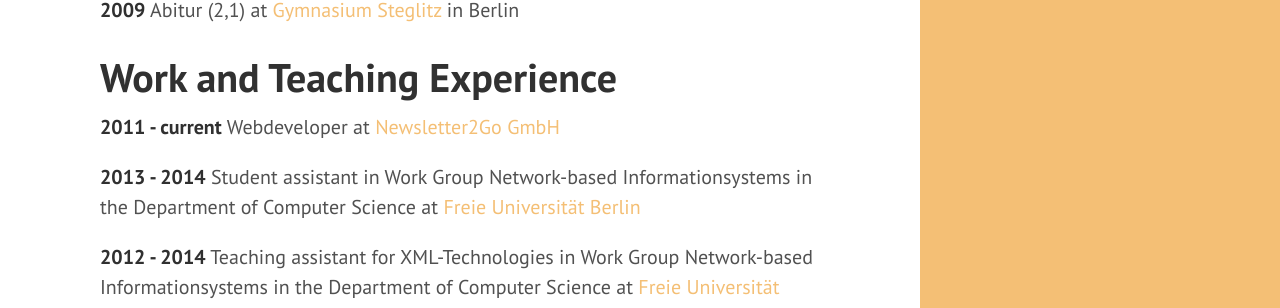
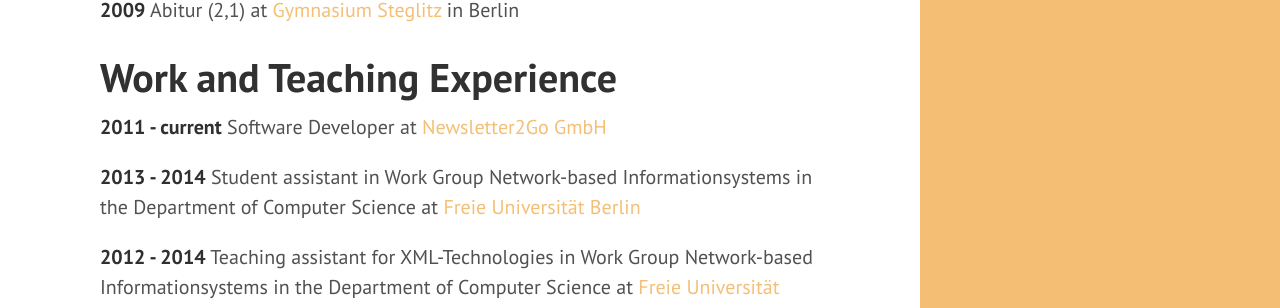
Before and after one commit to hielsnoppe/hielsnoppe.github.io, a Jekyll site: the page built from about/index.md, in a window 1280 px wide and 900 px high, scrolled down 466 px. Shown: the part 146-454 px from the top of the window. Built offline with Jekyll 4.4.1, drawn with Linux system fonts in a browser that asks for light colours; Markdown is read by kramdown in place of the engine named in the settings.

Commit message:
Update about page

```diff
--- a/about/index.md
+++ b/about/index.md
@@ -29,7 +29,7 @@
 # Work and Teaching Experience
 
 **2011 - current**
-Webdeveloper at [Newsletter2Go GmbH](https://www.newsletter2go.com)
+Software Developer at [Newsletter2Go GmbH](https://www.newsletter2go.com)
 
 **2013 - 2014**
 Student assistant in Work Group Network-based Informationsystems in the Department of Computer Science at [Freie Universität Berlin][fub]
```
